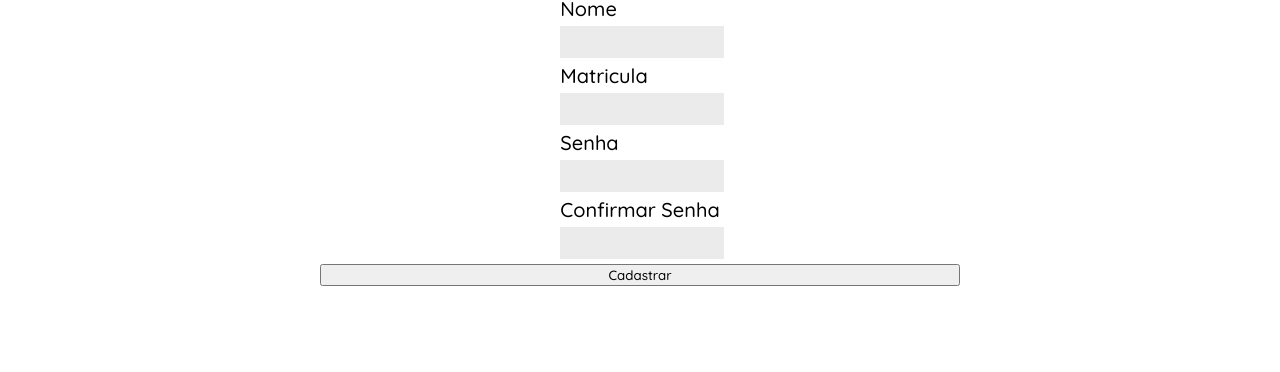
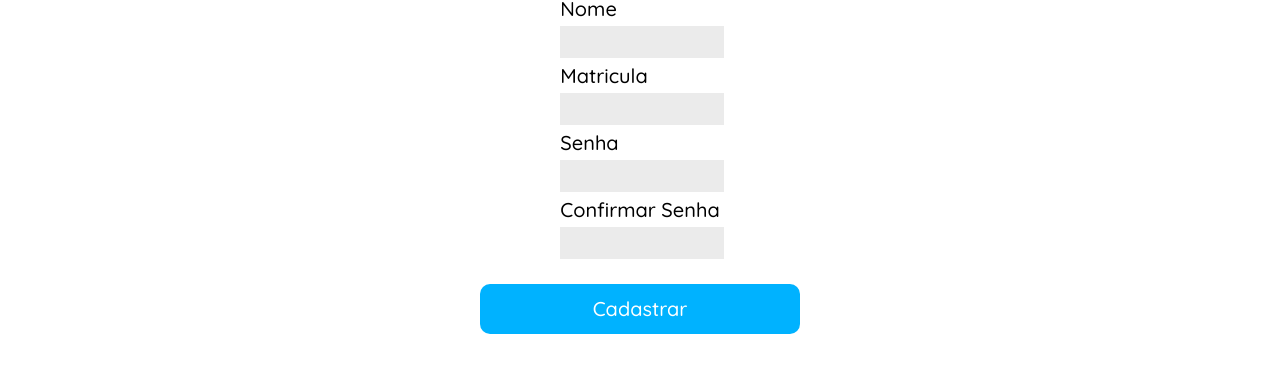
Before and after one commit to ViniciusRCSilva/Urna-dos-estudantes, a plain HTML site: page register.html in a window 1280 px wide. Shown: the part 420-792 px from the top of the page. Drawn offline with Linux system fonts and the light colour scheme.

Commit message:
update button cadastrar

```diff
--- a/css/style.css
+++ b/css/style.css
@@ -136,6 +136,19 @@
     cursor: pointer;
 }
 
+.formContainer input[type="submit"]{
+    width: 50%;
+    height: 50px;
+    text-align: center;
+    margin-top: 20px;
+    border: none;
+    background-color: var(--lightblue);
+    color: var(--white);
+    font-size: 20px;
+    border-radius: 10px;
+    cursor: pointer;
+}
+
 @media (min-width: 1281px) {
     .background{
         width: 100%;
```
